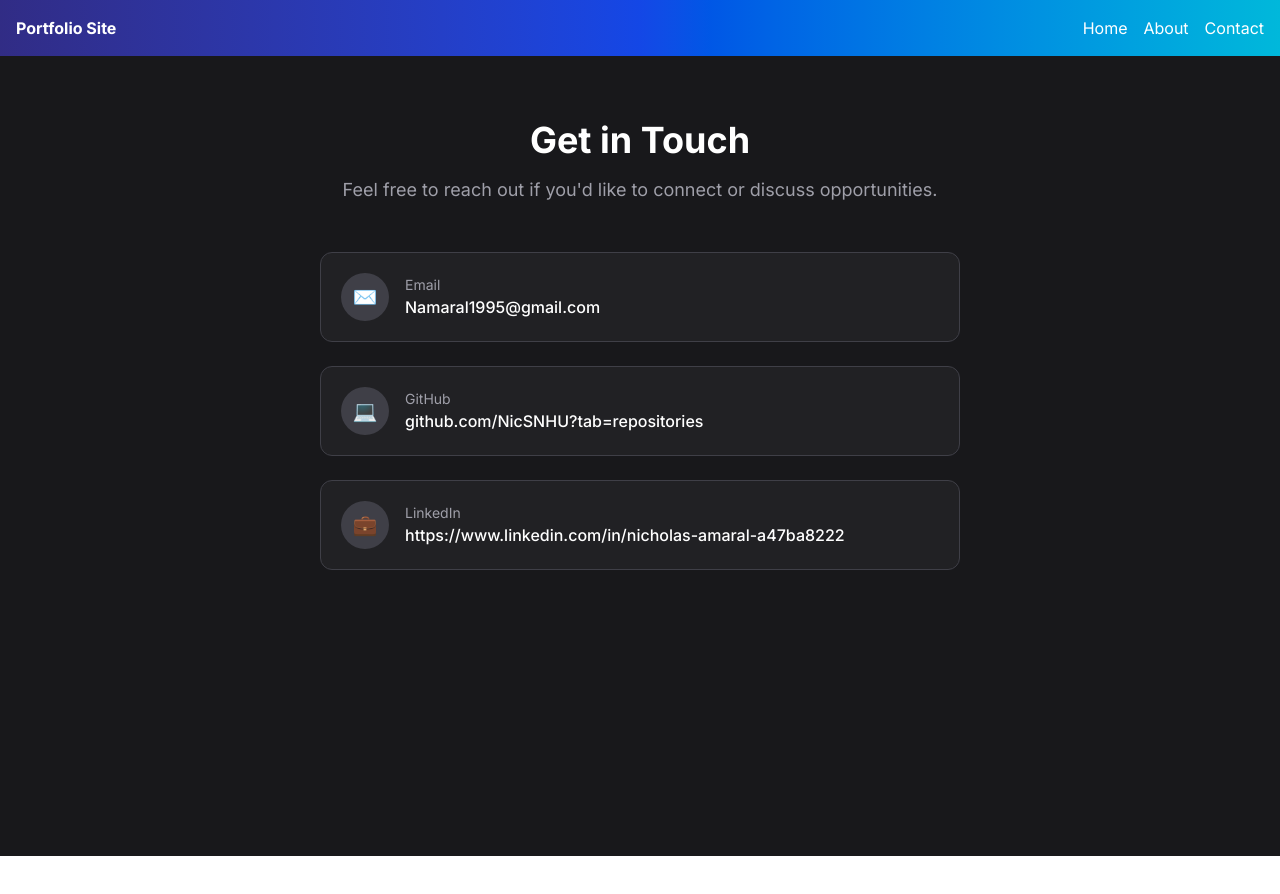
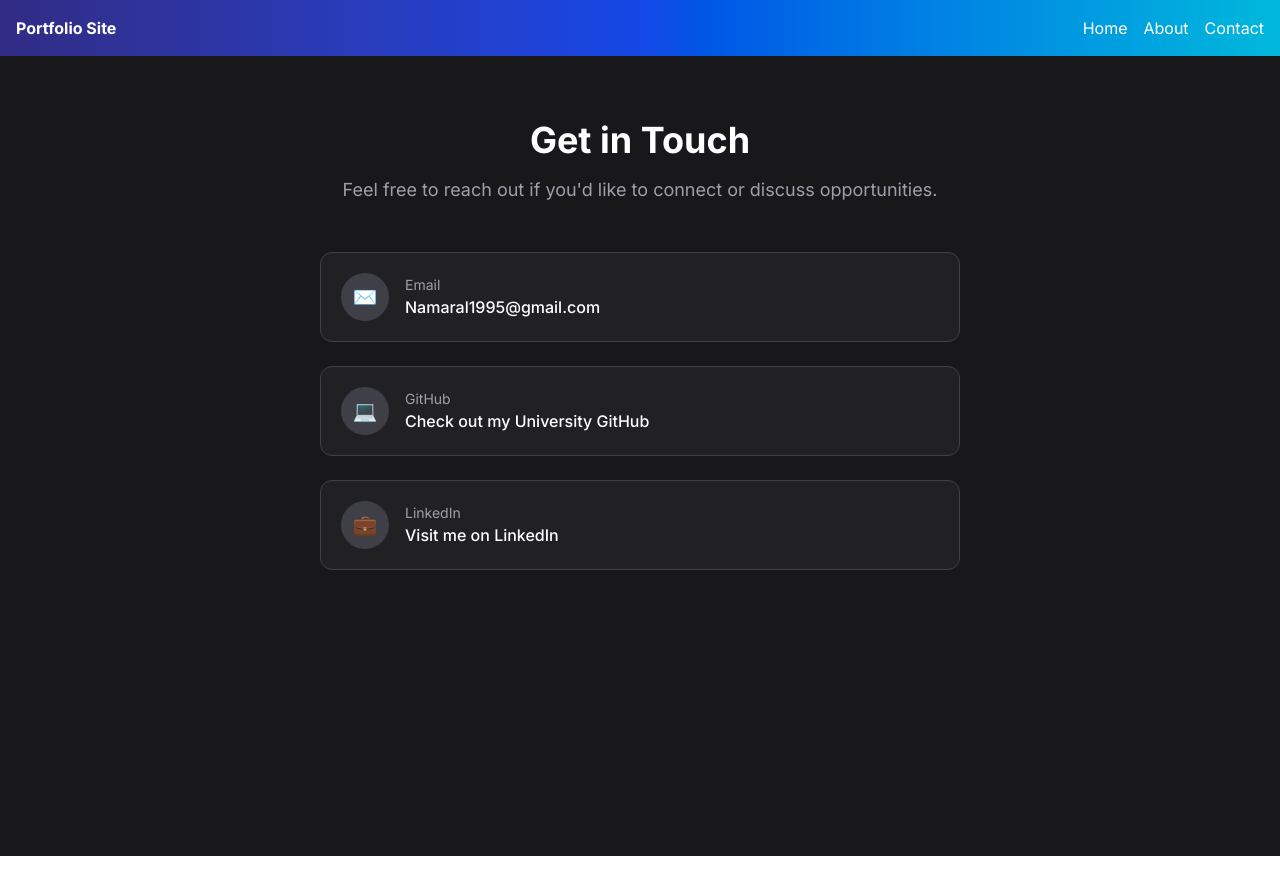
Before and after one commit to Synt4xB4ndit/portfolio-site, a Next.js app: page /contact in a window 1280 px wide. Shown: the top 894 px of the page. Built offline with nearby package versions, Linux system fonts and the light colour scheme.

Commit message:
changes to contact section

```diff
--- a/app/contact/page.tsx
+++ b/app/contact/page.tsx
@@ -27,7 +27,7 @@ export default function Contact() {
 
         {/* GitHub */}
         <a
-          href="github.com/NicSNHU?tab=repositories"
+          href="https://github.com/NicSNHU?tab=repositories"
           target="_blank"
           rel="noopener noreferrer"
           className="flex items-center gap-4 p-5 bg-zinc-800/60 hover:bg-zinc-800 border border-zinc-700 rounded-xl transition-colors group"
@@ -38,7 +38,7 @@ export default function Contact() {
           <div>
             <p className="text-sm text-zinc-400">GitHub</p>
             <p className="text-white font-medium group-hover:text-cyan-400 transition-colors">
-              github.com/NicSNHU?tab=repositories
+              Check out my University GitHub
             </p>
           </div>
         </a>
@@ -56,7 +56,7 @@ export default function Contact() {
           <div>
             <p className="text-sm text-zinc-400">LinkedIn</p>
             <p className="text-white font-medium group-hover:text-cyan-400 transition-colors">
-              https://www.linkedin.com/in/nicholas-amaral-a47ba8222
+              Visit me on LinkedIn
             </p>
           </div>
         </a>
```
